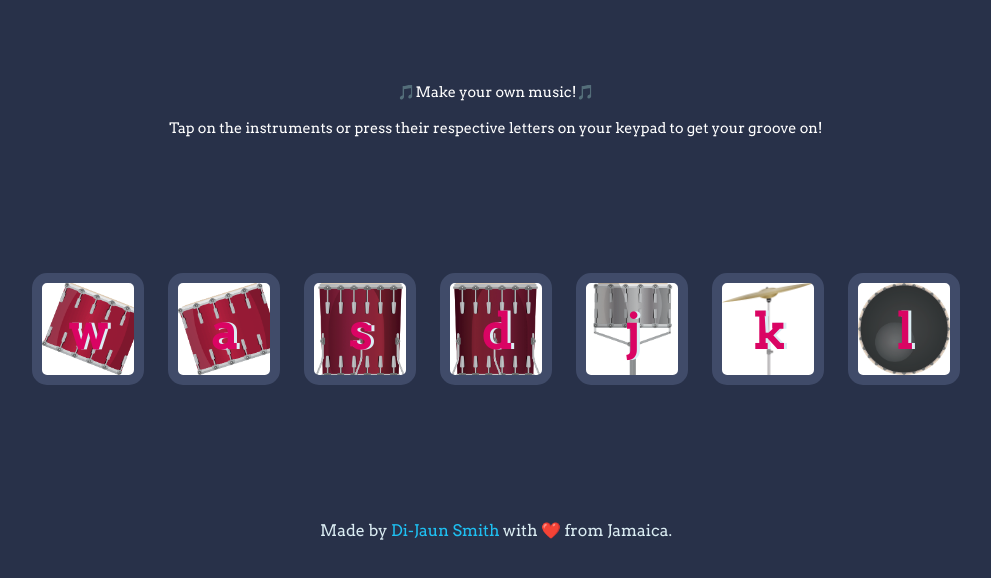
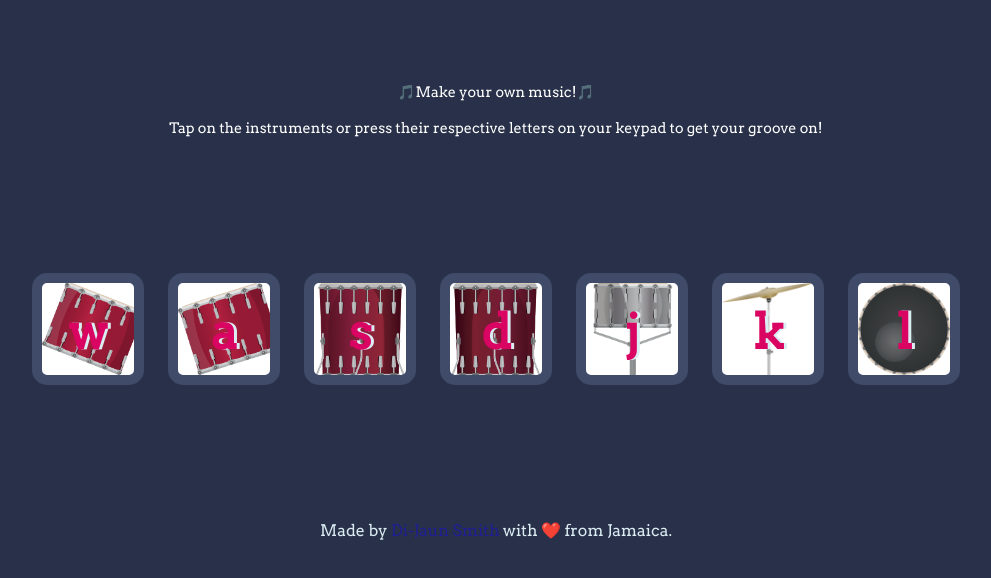
Before and after one commit to Dj2k22/drumkit, a plain HTML site: page index.html in a window 1280 px wide. In both pictures the pointer is over the link "Di-Jaun Smith". Shown: the part 156-734 px from the top of the page, without its empty margins (144-1135 px from the left). Drawn offline with Linux system fonts and the light colour scheme.

Commit message:
Update styles.css

```diff
--- a/styles.css
+++ b/styles.css
@@ -92,6 +92,9 @@ footer {
   text-decoration: none;
   font-family: "Arvo", cursive;
 }
+.dijaunsmith:hover{
+  color:rgb(31, 31, 146);
+}
 .instructions{
   color: white;
   font-family: "Arvo", cursive;
```
